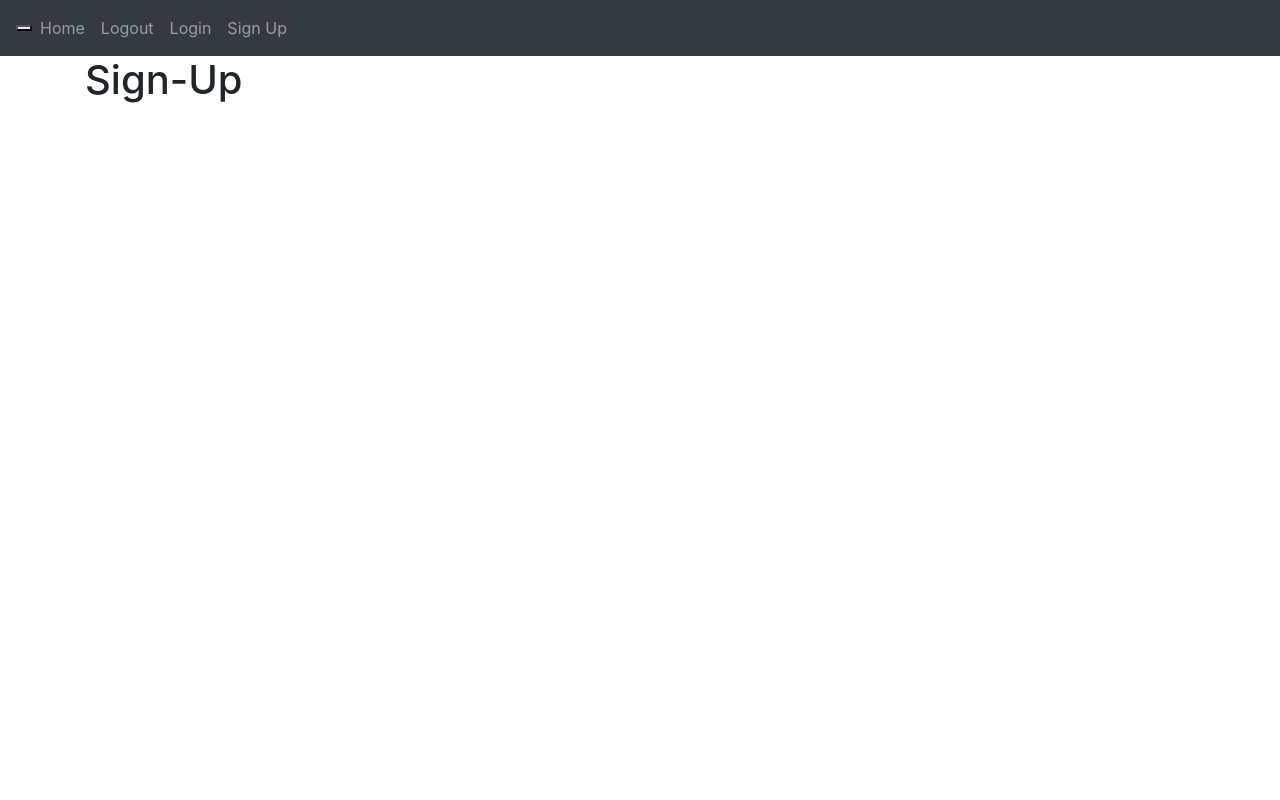
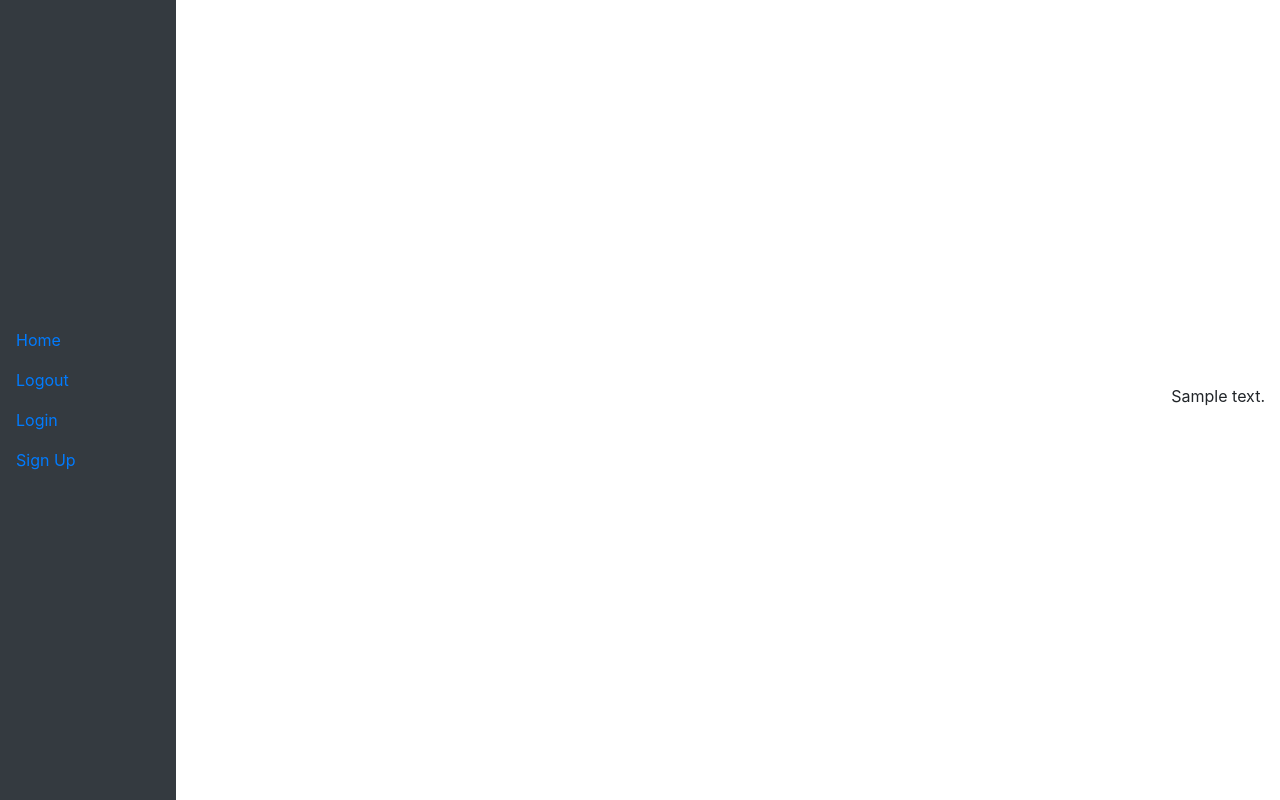
Before and after one commit to Drew-Tessmer/APSC-103-804E-Computer-Vision, a Flask app: template Website/templates/sign_up.html in a window 1280 px wide. Run offline with Flask 3, Linux system fonts and the light colour scheme; the template is opened without the code that fills it: most values are stand-ins (such as "Sample title", 1, 10 or a date in 2020); some libraries are stand-ins or nearby versions.

Commit message:
initial website push

```diff
--- a/Website/templates/base.html
+++ b/Website/templates/base.html
@@ -1,8 +1,10 @@
 <!DOCTYPE html>
 <html lang="en">
-  <head>
+<head>
     <meta charset="utf-8" />
     <meta name="viewport" content="width=device-width, initial-scale=1" />
+    <title>Home</title>
+        <link rel="stylesheet" href="styles.css">
     <link
       rel="stylesheet"
       href="https://stackpath.bootstrapcdn.com/bootstrap/4.4.1/css/bootstrap.min.css"
@@ -14,27 +16,40 @@
       href="https://stackpath.bootstrapcdn.com/font-awesome/4.7.0/css/font-awesome.min.css"
       crossorigin="anonymous"
     />
-  </head>
-  <body>
-    <nav class="navbar navbar-expand-lg navbar-dark bg-dark">
-      <button
-        class="navbar-toggle"
-        type="button"
-        data-toggle="collapse"
-        data-target="#navbar"
-      >
-        <span class="navbar-toggle-icon"></span>
-      </button>
-      <div class="collapse navbar-collapse" id="navbar">
-        <div class="navbar-nav">
-          <a class="nav-item nav-link" id="home" href="/">Home</a>
-          <a class="nav-item nav-link" id="logout" href="/logout">Logout</a>
-          <a class="nav-item nav-link" id="login" href="/login">Login</a>
-          <a class="nav-item nav-link" id="signUp" href="/sign-up">Sign Up</a>
-        </div>
-      </div>
-    </nav>
-<div class="container">{% block content %}{% endblock %}</div>
+    <style>
+        body {
+            margin: 0;
+            padding: 0;
+            display: flex;
+            justify-content: space-between;
+            align-items: center;
+            height: 100vh;
+        }
+    </style>
+</head>
+<body>
+    <div class="navbar bg-dark">
+        <ul class="navbar-nav">
+            <li class="nav-item">
+                <a class="nav-link" href="/">Home</a>
+            </li>
+            <li class="nav-item">
+                <a class="nav-link" href="/logout">Logout</a>
+            </li>
+            <li class="nav-item">
+                <a class="nav-link" href="/login">Login</a>
+            </li>
+            <li class="nav-item">
+                <a class="nav-link" href="/sign-up">Sign Up</a>
+            </li>
+        </ul>
+    </div>
+
+    <div class="container">
+        <!-- Put in the label text below, this will be passed from the backend as objects are detected -->
+        <label>{{ label_text }}</label> <!-- Label -->
+    </div>
+
     <script
       src="https://code.jquery.com/jquery-3.2.1.slim.min.js"
       integrity="sha384-KJ3o2DKtIkvYIK3UENzmM7KCkRr/rE9/Qpg6aAZGJwFDMVNA/GpGFF93hXpG5KkN"
@@ -50,6 +65,5 @@
       integrity="sha384-JZR6Spejh4U02d8jOt6vLEHfe/JQGiRRSQQxSfFWpi1MquVdAyjUar5+76PVCmYl"
       crossorigin="anonymous"
     ></script>
-
 </body>
 </html>
--- a/Website/templates/home.html
+++ b/Website/templates/home.html
@@ -1,4 +1,4 @@
 <!DOCTYPE html>
 {% extends "base.html" %}
-{% block title %} <h1>Changed</h1>h1> {% endblock %}
 {% block content %} <h1>Home</h1>{% endblock %}
+<label>{Output Label}</label>
--- a/Website/templates/sign_up.html
+++ b/Website/templates/sign_up.html
@@ -1,4 +1,4 @@
 <!DOCTYPE html>
 {% extends "base.html" %}
-{% block title %} <h1>Sign-Up</h1>h1> {% endblock %}
+{% block title %} <h1>Sign-Up</h1> {% endblock %}
 {% block content %} <h1>Sign-Up</h1>{% endblock %}
--- /dev/null
+++ b/Website/templates/styles.css
@@ -0,0 +1,29 @@
+/* styles.css */
+body, html {
+    height: 100%; /* Ensure the body and html elements cover the entire viewport */
+    margin: 0;
+}
+
+.navbar {
+    position: fixed; /* or position: absolute; */
+    top: 0;
+    left: 0;
+    height: 100%;
+    width: 200px;
+    padding-top: 20px;
+    color: white;
+}
+.navbar-nav {
+    list-style: none;
+    padding-left: 0;
+}
+
+        .container {
+            width: 50%;
+            text-align: right; /* Align content to the right */
+        }
+        .textbox {
+            width: 100%;
+            padding: 10px;
+            box-sizing: border-box;
+        }
```
Also changed, not shown: 1 other file.
